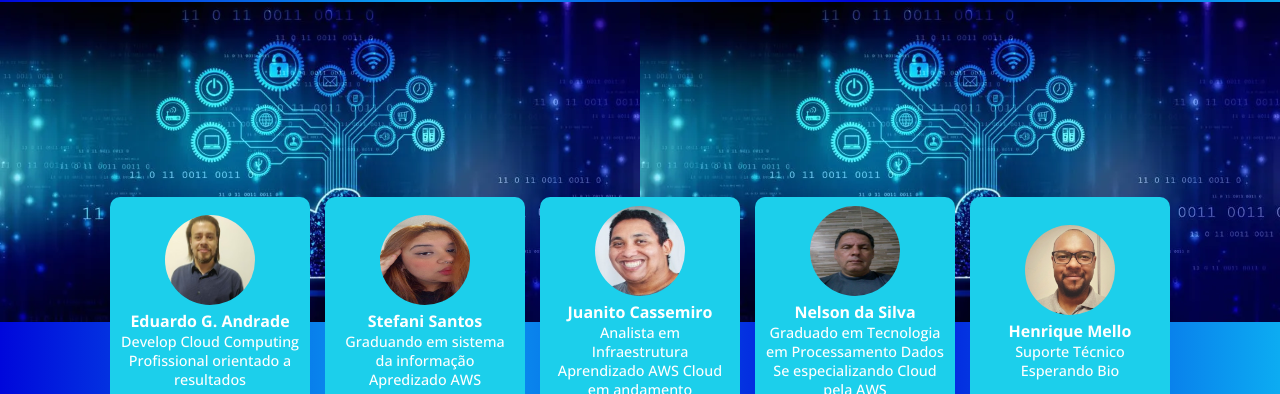
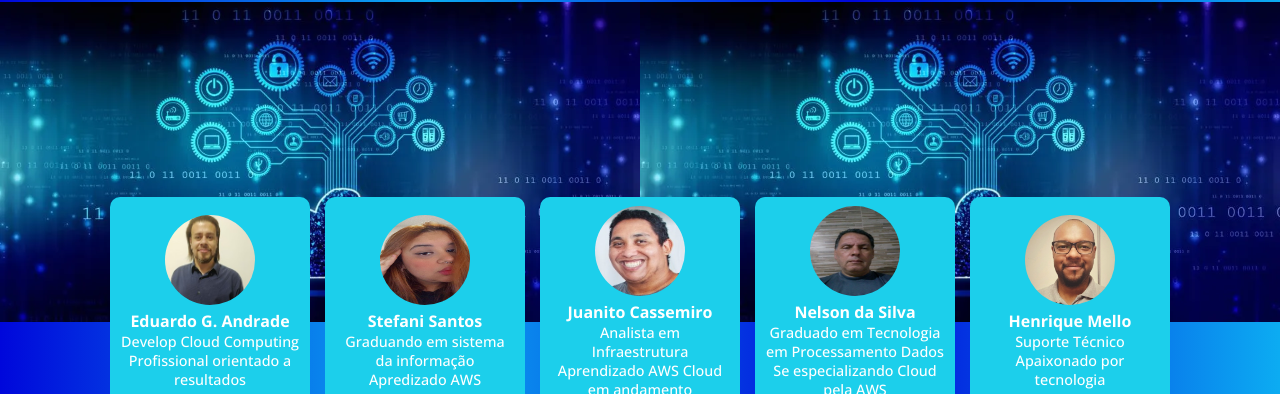
Before and after one commit to Eduardo377/portfolio-curriculo, a plain HTML site: page index.html in a window 1280 px wide. Shown: the part 221-615 px from the top of the page. Drawn offline with nearby package versions, Linux system fonts and the light colour scheme.

Commit message:
:package: feat: adicao da bio do Henrique

```diff
--- a/index.html
+++ b/index.html
@@ -245,7 +245,7 @@
                         <img src="./assets/Henrique-Perfil.jpg " alt=" ">
                         <p class="tip ">Henrique Mello</p>
                         <p class="second-text ">Suporte Técnico</p>
-                        <p class="second-text ">Esperando Bio</p>
+                        <p class="second-text ">Apaixonado por tecnologia</p>
                     </a>
                     <div class="container-card-social ">
                         <div class="card-social ">
```
